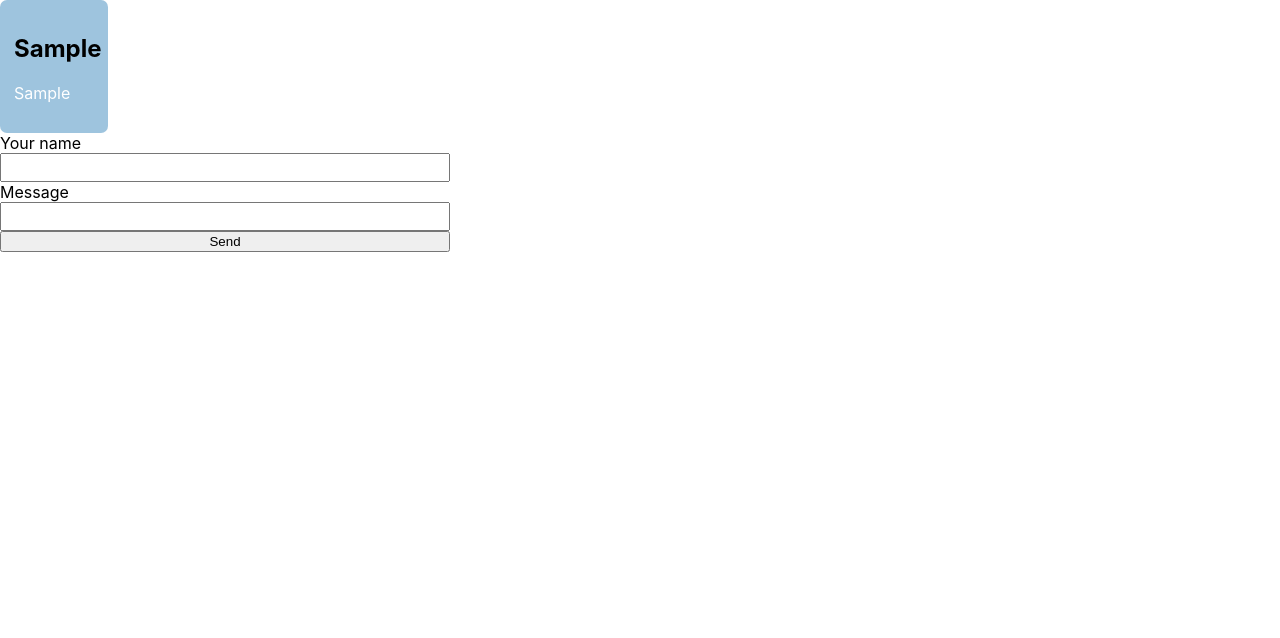
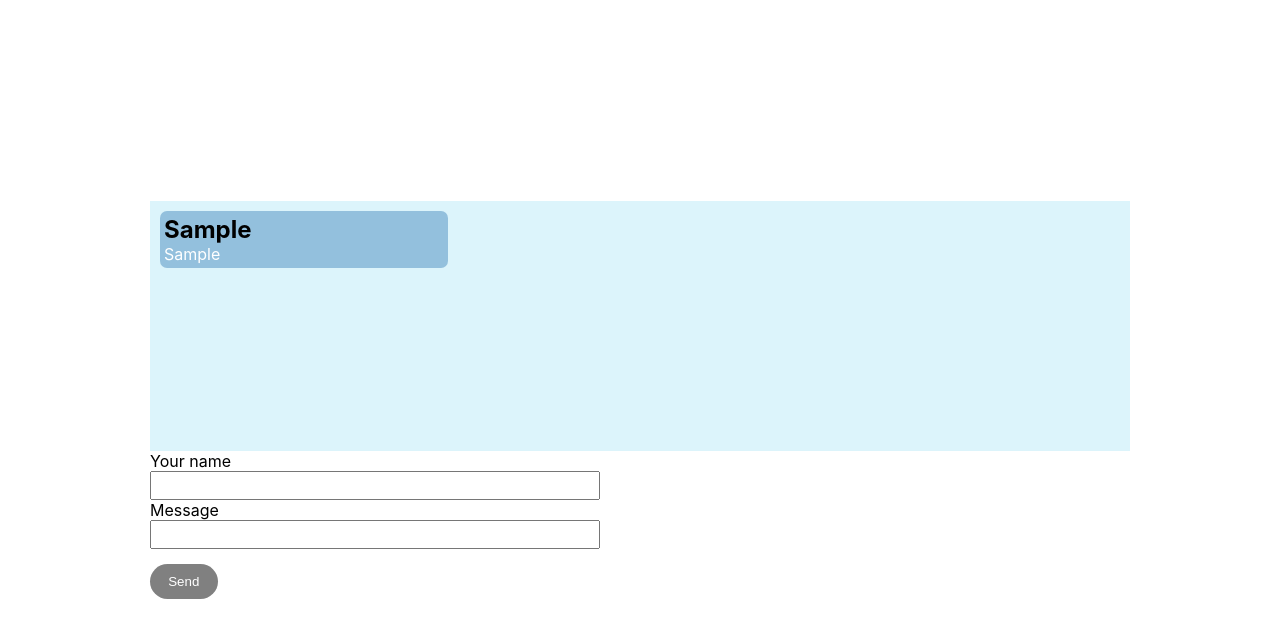
Before and after one commit to eugnazarov/social, a React (Create React App) app: page / in a window 1280 px wide. Both pictures are taken after typing "Sample", "Sample" into the empty fields and a click on the button "Send". Shown: the top 638 px of the page. Built offline with nearby package versions, Linux system fonts and the light colour scheme.

Commit message:
added messages list

```diff
--- a/src/App.css
+++ b/src/App.css
@@ -1,38 +1,15 @@
-.App {
-  text-align: center;
+*{
+  box-sizing: border-box;
+  margin: 0;
+  padding: 0;
 }
 
-.App-logo {
-  height: 40vmin;
-  pointer-events: none;
-}
-
-@media (prefers-reduced-motion: no-preference) {
-  .App-logo {
-    animation: App-logo-spin infinite 20s linear;
-  }
-}
-
-.App-header {
-  background-color: #282c34;
-  min-height: 100vh;
+.app{
   display: flex;
   flex-direction: column;
   align-items: center;
   justify-content: center;
-  font-size: calc(10px + 2vmin);
-  color: white;
+  width: 100vw;
+  height: 100vh;
+  padding: 150px;
 }
-
-.App-link {
-  color: #61dafb;
-}
-
-@keyframes App-logo-spin {
-  from {
-    transform: rotate(0deg);
-  }
-  to {
-    transform: rotate(360deg);
-  }
-}
--- a/src/App.js
+++ b/src/App.js
@@ -1,6 +1,7 @@
 import React, {useState} from 'react';
-import Message from "./components/message/message";
 import MessageForm from "./components/message-form/message-form";
+import MessageList from "./components/message-list/message-list";
+import './App.css'
 
 const App = () => {
 
@@ -8,9 +9,8 @@ const App = () => {
 
 
     return (
-        <div>
-
-            {messageList.map(msg => <Message msg={msg}/>)}
+        <div className="app">
+            <MessageList messages={messageList}/>
             <MessageForm setMessageList={setMessageList}/>
         </div>
     );
--- a/src/components/message-form/message-form.css
+++ b/src/components/message-form/message-form.css
@@ -1,5 +1,6 @@
 .message-container{
-    width: 450px
+    width: 450px;
+    align-self: flex-start;
 }
 .message-form{
     display: flex;
@@ -11,3 +12,20 @@
 .message-form__input{
     padding: 5px;
 }
+
+.message-form__submit{
+    background: none;
+    width: 15%;
+    cursor: pointer;
+    margin-top: 15px;
+    padding: 10px 8px;
+    transition: .5s all ease;
+    border: none;
+    background: grey;
+    color: #fff;
+    border-radius: 50px;
+}
+
+.message-form__submit:hover{
+    background: #3c3cff;
+}
--- a/src/components/message-form/message-form.js
+++ b/src/components/message-form/message-form.js
@@ -20,8 +20,7 @@ const MessageForm = ({setMessageList}) => {
         event.preventDefault()
         let message = {
             author: data.author,
-            message: data.message,
-            timestamp: Date().now
+            message: data.message
         }
         if(data.message.length>0 && data.author.length>0){
             setMessageList(prevState => [...prevState, message])
@@ -40,7 +39,7 @@ const MessageForm = ({setMessageList}) => {
                 <label htmlFor="message">Message</label>
                 <input value={data.message} onChange={handleChange} id="message" className="message-form__input"
                        type="text" name="message"/>
-                <button onClick={handleSubmit}>Send</button>
+                <button className="message-form__submit" onClick={handleSubmit}>Send</button>
             </form>
         </div>
     );
--- /dev/null
+++ b/src/components/message-list/message-list.css
@@ -0,0 +1,16 @@
+.messages-container{
+    height: 50%;
+    background: rgba(141, 217, 241, 0.3);
+    width: 100%;
+    padding: 10px;
+    overflow:auto;
+}
+
+
+
+.messages-list{
+    list-style: none;
+    display: flex;
+    flex-direction: column;
+
+}
--- /dev/null
+++ b/src/components/message-list/message-list.js
@@ -0,0 +1,19 @@
+import React from 'react';
+import './message-list.css'
+import Message from "../message/message";
+
+
+const MessageList = ({messages}) => {
+    return (
+        <div className="messages-container">
+            <ul className="messages-list">
+                {messages.map(
+                    msg => <li><Message msg={msg}/></li>
+                )}
+            </ul>
+
+        </div>
+    );
+};
+
+export default MessageList;
--- a/src/components/message/message.css
+++ b/src/components/message/message.css
@@ -1,8 +1,9 @@
 .message {
-    width: 80px;
-    padding: 14px;
+    width: 30%;
+    padding: 4px;
     background: rgba(118, 172, 208, .7);
     border-radius: 7px;
+    margin-bottom: 14px;
 }
 
 .message__text {
--- a/src/components/message/message.js
+++ b/src/components/message/message.js
@@ -6,7 +6,6 @@ const Message = ({msg}) => {
         <div className="message">
             <h2 className="message__author">{msg.author}</h2>
             <p className="message__text">{msg.message}</p>
-            <p>{msg.timestamp}</p>
         </div>
     );
 };
```
